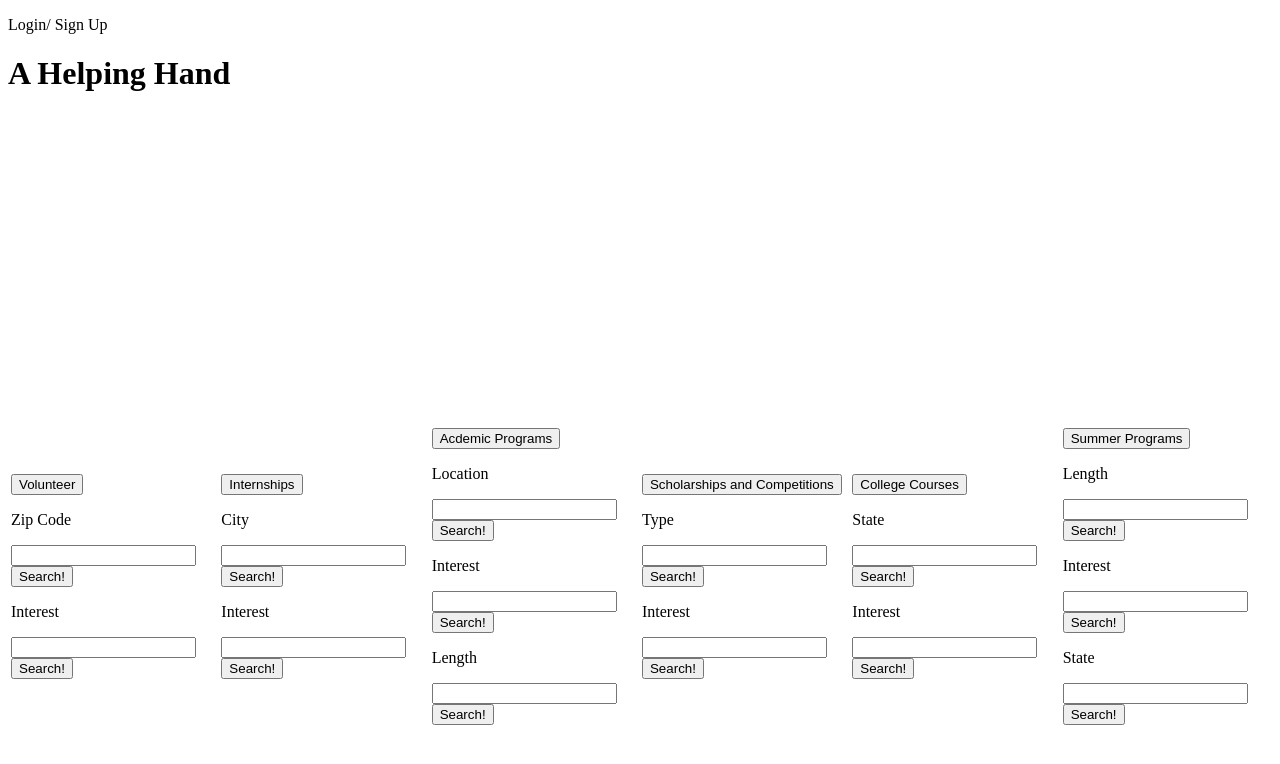
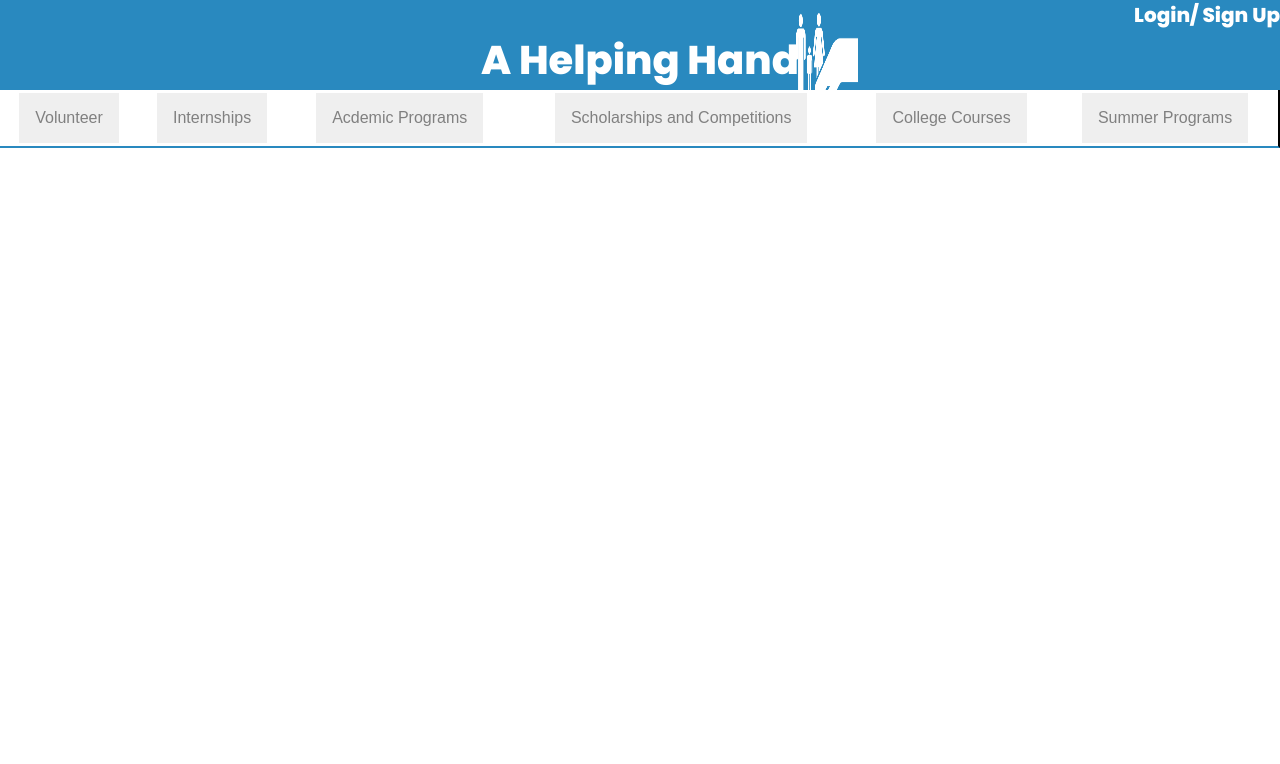
Before and after one commit to bgittens/ahelpinghand.github.io, a plain HTML site: page index.html in a window 1280 px wide. Drawn offline with Linux system fonts and the light colour scheme; a web font is replaced by a local one.

Commit message:
Update index.html

```diff
--- a/index.html
+++ b/index.html
@@ -2,7 +2,7 @@
 <html>
     <head>
         <title>A Helping Hanad</title>
-        <link href="a_helping_hand_styles.css" rel="stylesheet" type="text/css">
+        <link href="styles.css" rel="stylesheet" type="text/css">
         <link href="https://fonts.googleapis.com/css?family=Farro&display=swap" rel="stylesheet">
         <link href="https://fonts.googleapis.com/css?family=Poppins:800&display=swap" rel="stylesheet">
         <link rel="icon" href="logo.png">
```
